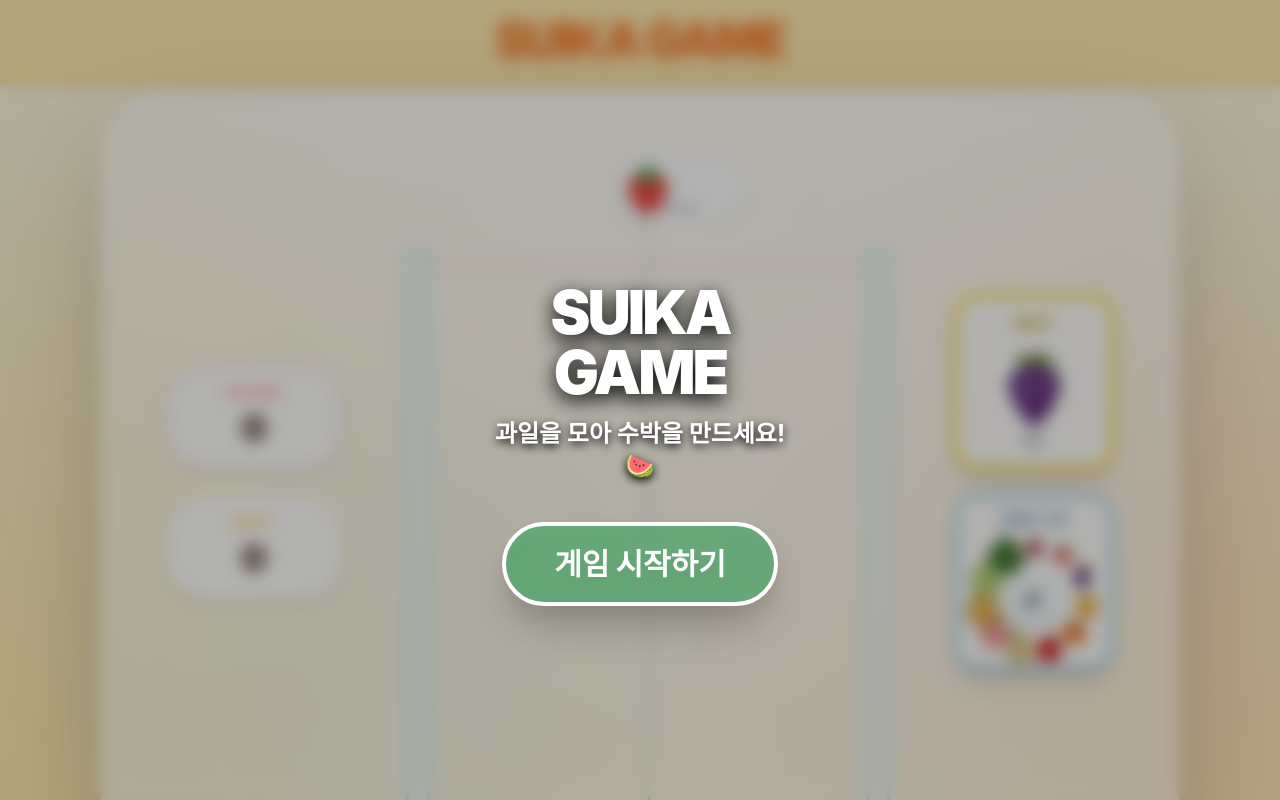
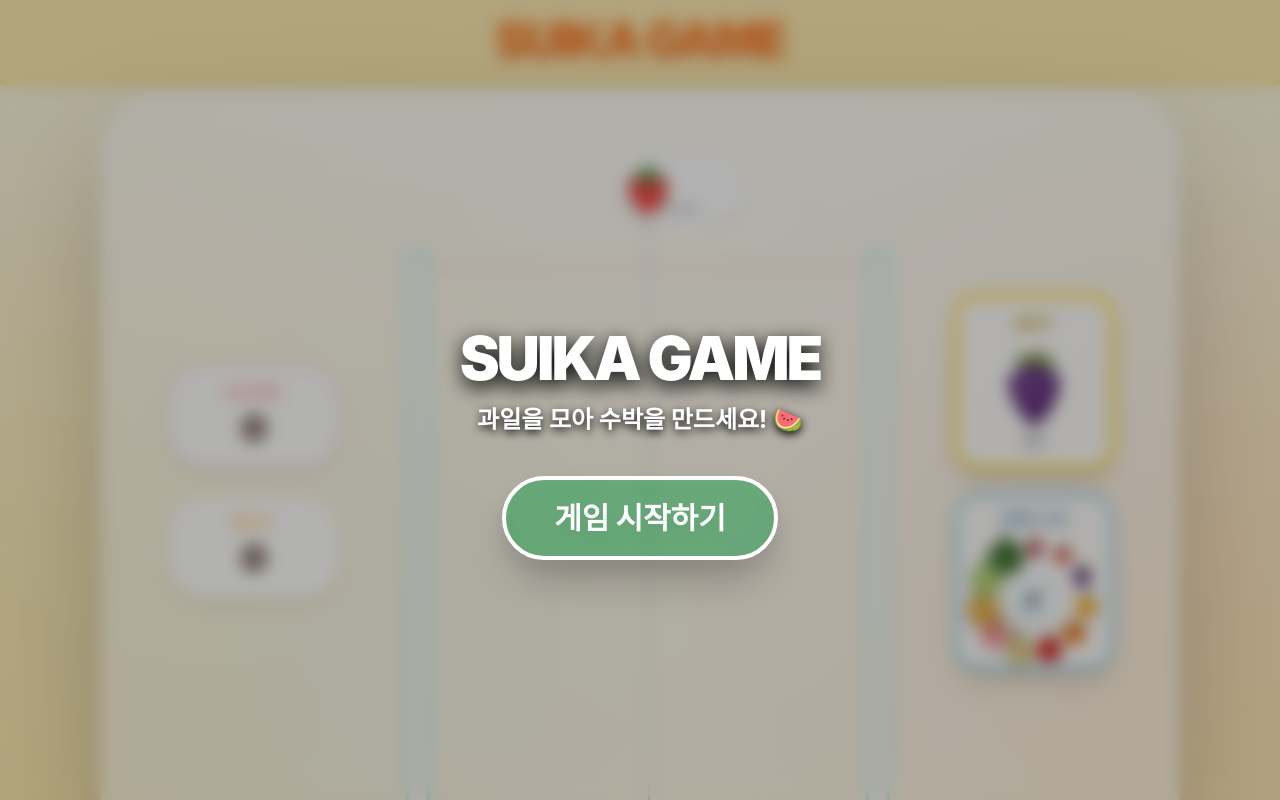
Before and after one commit to ppodoru/suika, a React (Vite) app: page / in a window 1280 px wide. Built offline with nearby package versions, Linux system fonts and the light colour scheme.

Commit message:
PC 화면 팝업 한글 줄 바꿈 현상 수정 (너비 확장 및 nowrap)

```diff
--- a/src/components/SuikaGame.tsx
+++ b/src/components/SuikaGame.tsx
@@ -857,7 +857,7 @@ const SuikaGame: React.FC = () => {
       {/* 게임 오버 팝업 (이전 투명 스타일 복구 및 강화) */}
       {isGameOver && (
         <div className="absolute inset-0 bg-transparent z-50 flex items-center justify-center px-4 pointer-events-none">
-          <div className="bg-transparent p-10 rounded-[3rem] text-center max-w-sm w-full animate-in zoom-in duration-300 pointer-events-auto">
+          <div className="bg-transparent p-10 rounded-[3rem] text-center max-w-xl w-full animate-in zoom-in duration-300 pointer-events-auto">
             <h2 className="text-6xl font-black text-white drop-shadow-[0_6px_10px_rgba(0,0,0,1)] mb-4 uppercase tracking-tighter">GAME OVER</h2>
             <p className="text-2xl font-bold text-white drop-shadow-[0_3px_5px_rgba(0,0,0,1)] mb-8">최종 점수: {score}</p>
             <button
@@ -873,9 +873,9 @@ const SuikaGame: React.FC = () => {
       {/* 게임 시작 팝업 (플로팅 스타일로 통일) */}
       {!isGameStarted && (
         <div className="absolute inset-0 bg-black/30 z-50 flex flex-col items-center justify-center backdrop-blur-sm px-4">
-          <div className="bg-transparent p-10 rounded-[3rem] text-center max-w-sm w-full animate-in zoom-in duration-300">
+          <div className="bg-transparent p-10 rounded-[3rem] text-center max-w-xl w-full animate-in zoom-in duration-300">
             <h1 className="text-6xl font-black text-white drop-shadow-[0_6px_10px_rgba(0,0,0,1)] mb-4 tracking-tighter">SUIKA GAME</h1>
-            <p className="text-2xl text-white drop-shadow-[0_3px_5px_rgba(0,0,0,1)] mb-10 font-bold">과일을 모아 수박을 만드세요! 🍉</p>
+            <p className="text-2xl text-white drop-shadow-[0_3px_5px_rgba(0,0,0,1)] mb-10 font-bold whitespace-nowrap">과일을 모아 수박을 만드세요! 🍉</p>
             <button
               onClick={() => {
                 setIsGameStarted(true);
```
